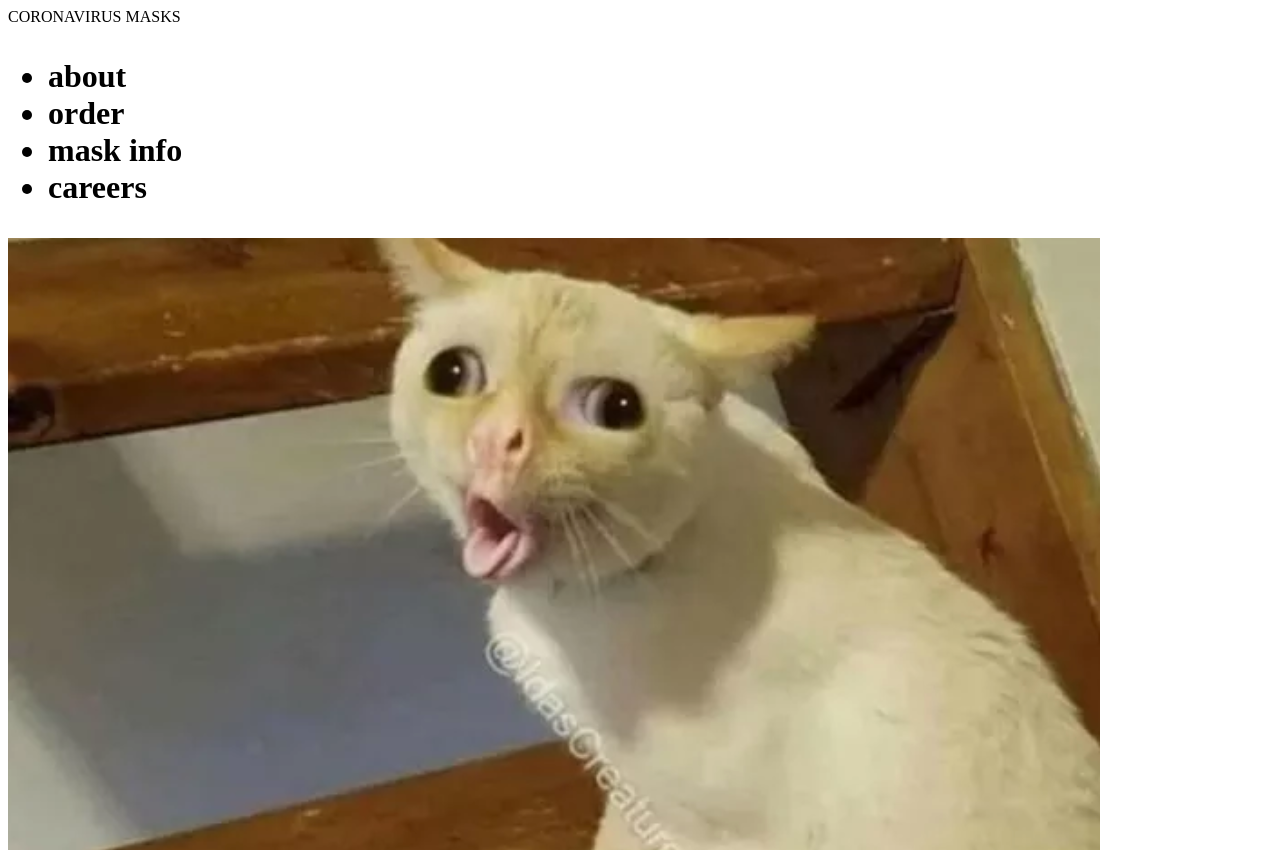
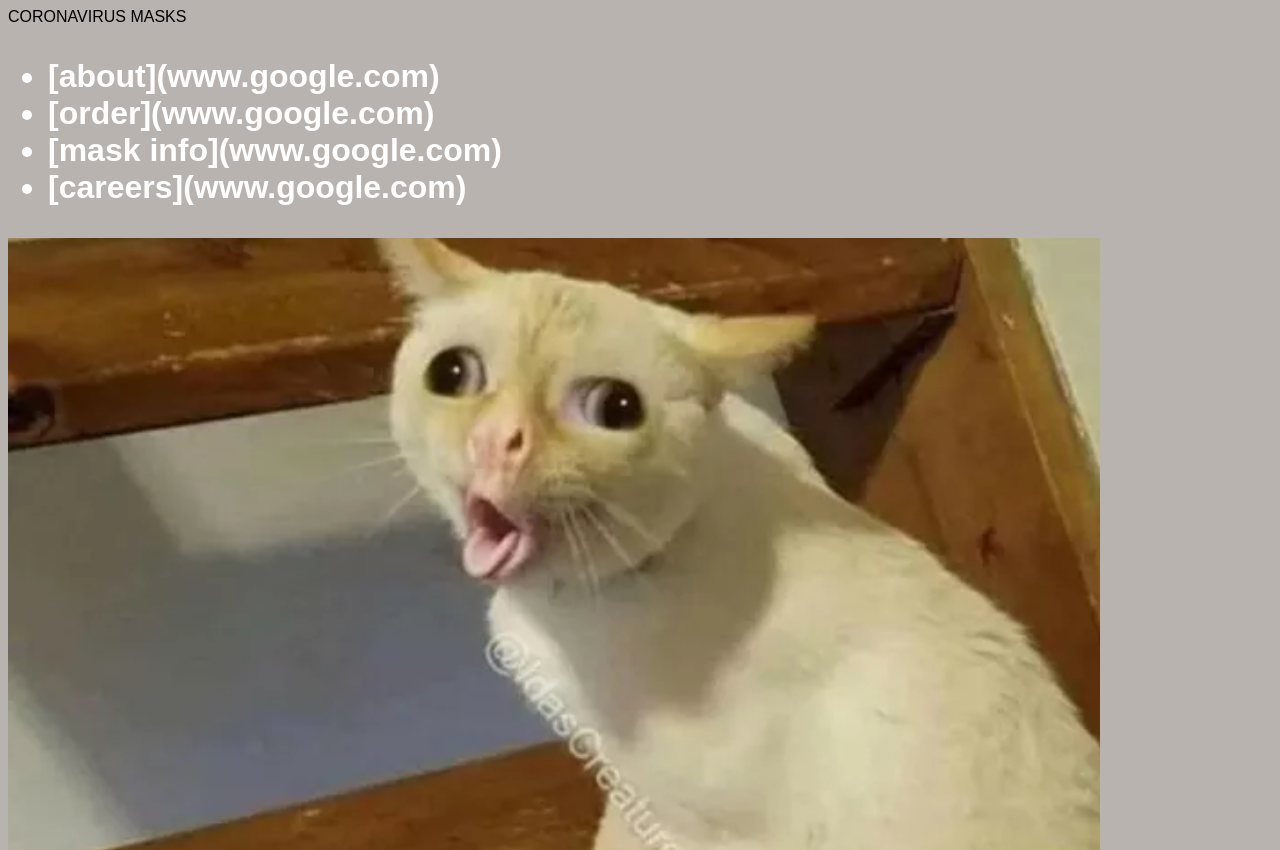
Before and after one commit to Ryan-Geddes/102-html-css-js, a plain HTML site: page index.html in a window 1280 px wide. Shown: the top 850 px of the page. Drawn offline with Linux system fonts and the light colour scheme.

Commit message:
added a css style sheet

```diff
--- a/index.html
+++ b/index.html
@@ -4,17 +4,18 @@
     <meta charset="UTF-8">
     <meta name="viewport" content="width=device-width, initial-scale=1.0">
     <meta http-equiv="X-UA-Compatible" content="ie=edge">
-    <title>Document</title>
+    <title>Using external CSS</title>
+    <link href="styles/styles.css" type="text/css" rel="stylesheet" />
 </head>
 <body>
     <header> CORONAVIRUS MASKS
         <h1>
             <nav>
                 <ul>
-                    <li>about</li>
-                    <li>order</li>
-                    <li>mask info</li>
-                    <li>careers</li>
+                    <li>[about](www.google.com)</li>
+                    <li>[order](www.google.com)</li>
+                    <li>[mask info](www.google.com)</li>
+                    <li>[careers](www.google.com)</li>
                 </ul>
             </nav>
         </h1>
--- /dev/null
+++ b/styles/styles.css
@@ -0,0 +1,6 @@
+body {
+    font-family:arial;
+    background-color: rgb(185, 179, 175);}
+h1   {
+    color: rgb(255, 255, 255);
+}
```
Also changed, not shown: 1 other file.
